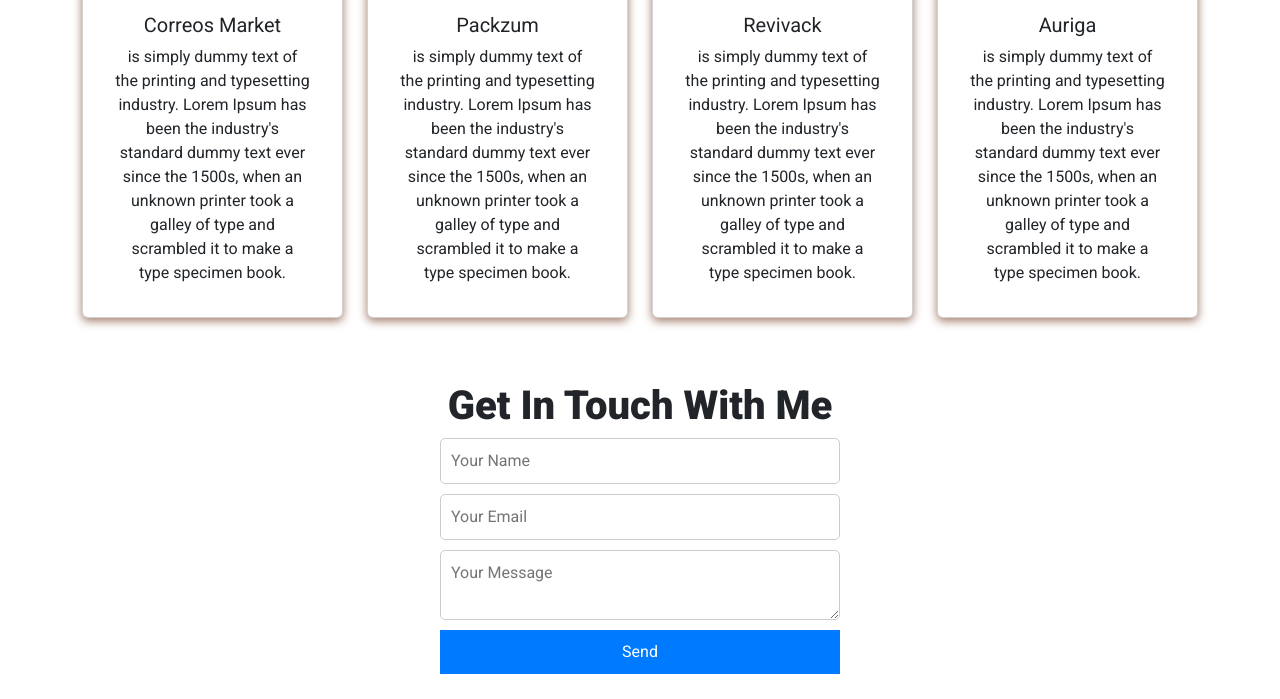
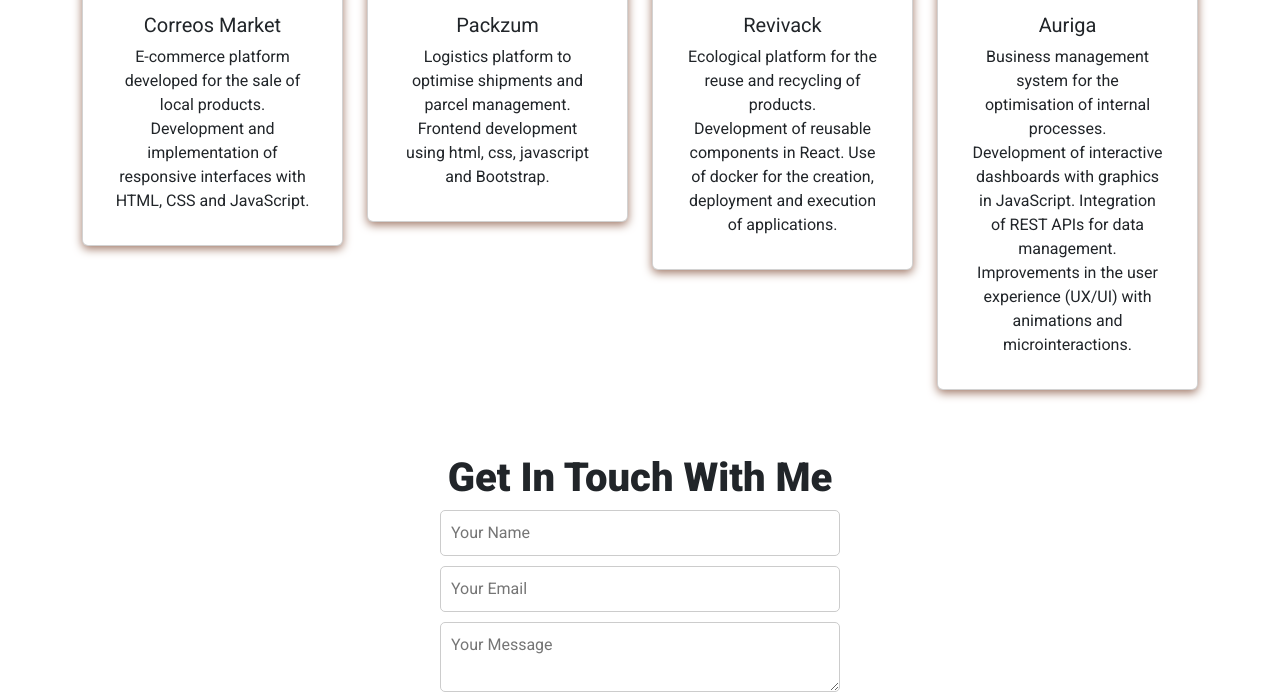
Before and after one commit to VirginiaHerrera/portfolio, a plain HTML site: page index.html in a window 1280 px wide. Shown: the part 1394-2093 px from the top of the page. Drawn offline with nearby package versions, Linux system fonts and the light colour scheme.

Commit message:
final design

```diff
--- a/index.html
+++ b/index.html
@@ -42,8 +42,6 @@
                   <li><a class="dropdown-item" href="#contact">Contact</a></li>
                 </ul>
               </div>
-
-
       </div>
     </nav>
   <!---Navbar-->
@@ -52,7 +50,7 @@
 
     <section class="about" id="about" data-aos="fade-up">
       <img
-      src="assets/images/code.jpg"
+      src="assets/images/profile.jpg"
       alt=""
       loading="lazy"
       class="hero-img"
@@ -60,10 +58,7 @@
       <div class="bio animate__animated animate__shakeX">
           <h2 class="bio-title">About Me</h2>
           <p class="bio-text">
-            Lorem ipsum dolor sit amet, consectetur adipisicing elit. Mollitia sed
-            dolorem fugit sapiente porro veniam pariatur dolore nostrum delectus
-            inventore tempore minus nemo, iste ullam illo laboriosam maiores
-            repudiandae quos!
+            I'm Virginia Herrera, a frontend developer passionate about creating intuitive and engaging web experiences. With a strong background in cross-platform application development, I combine creativity and technical skills to build efficient and aesthetically pleasing user interfaces. I specialise in HTML, CSS and JavaScript, and have experience working with frameworks such as React. In addition, I bring knowledge in C#, and Java. I am committed to continuous learning and adapting to emerging trends in technology.
           </p>
         </div>
     </section>
@@ -170,7 +165,10 @@
               <img src="assets/images/logo-correos-market-svg.svg" class="card-img-top" alt="">
               <div class="card-body">
                 <h5 class="card-title">Correos Market</h5>
-                <p class="card-text">is simply dummy text of the printing and typesetting industry. Lorem Ipsum has been the industry's standard dummy text ever since the 1500s, when an unknown printer took a galley of type and scrambled it to make a type specimen book.</p>
+                <p class="card-text">
+                  E-commerce platform developed for the sale of local products.
+                  <br>
+                  Development and implementation of responsive interfaces with HTML, CSS and JavaScript.</p>
               </div>
             </div>
           </div>
@@ -179,7 +177,11 @@
               <img src="assets/images/LOGO_Packzum-color-350-puzo7obnul48c7nm134bm9v1asinu80x69flyw2o5o.png" class="card-img-top" alt="">
               <div class="card-body">
                 <h5 class="card-title">Packzum</h5>
-                <p class="card-text">is simply dummy text of the printing and typesetting industry. Lorem Ipsum has been the industry's standard dummy text ever since the 1500s, when an unknown printer took a galley of type and scrambled it to make a type specimen book.</p>
+                <p class="card-text">
+                  Logistics platform to optimise shipments and parcel management.
+                  <br>
+                  Frontend development using html, css, javascript and Bootstrap.
+                </p>
               </div>
             </div>
           </div>
@@ -188,7 +190,12 @@
               <img src="assets/images/Logo-Revivack.png" class="card-img-top" alt="">
               <div class="card-body">
                 <h5 class="card-title">Revivack</h5>
-                <p class="card-text">is simply dummy text of the printing and typesetting industry. Lorem Ipsum has been the industry's standard dummy text ever since the 1500s, when an unknown printer took a galley of type and scrambled it to make a type specimen book.</p>
+                <p class="card-text">
+                  Ecological platform for the reuse and recycling of products.
+                  <br>
+                  Development of reusable components in React.
+                  Use of docker for the creation, deployment and execution of applications.
+                </p>
               </div>
             </div>
           </div>
@@ -197,7 +204,13 @@
               <img src="assets/images/auriga-logo.jpg" class="card-img-top" alt="">
               <div class="card-body">
                 <h5 class="card-title">Auriga</h5>
-                <p class="card-text">is simply dummy text of the printing and typesetting industry. Lorem Ipsum has been the industry's standard dummy text ever since the 1500s, when an unknown printer took a galley of type and scrambled it to make a type specimen book.</p>
+                <p class="card-text">
+                  Business management system for the optimisation of internal processes.
+                  <br>
+                  Development of interactive dashboards with graphics in JavaScript.
+                  Integration of REST APIs for data management.
+                  Improvements in the user experience (UX/UI) with animations and microinteractions.
+                </p>
               </div>
             </div>
           </div>
```
Also changed, not shown: assets/images/profile.jpg (added).
